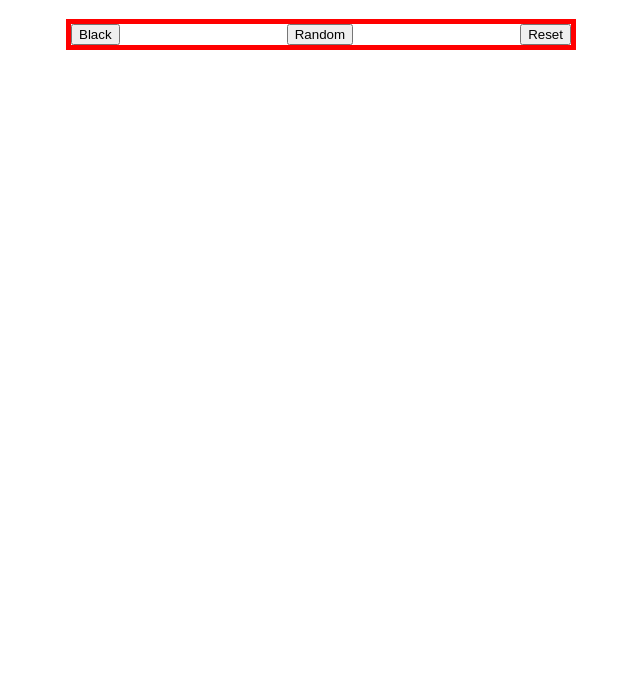
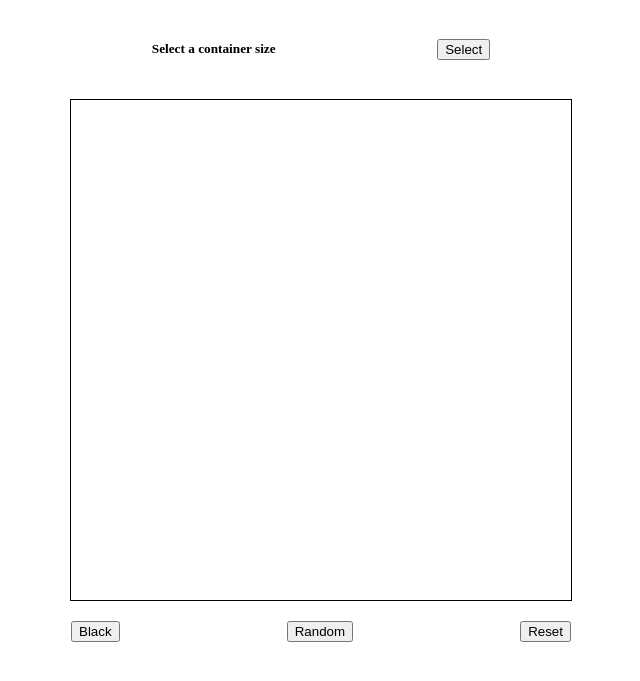
Before and after one commit to YoshiGuy2000/etch_mine, a plain HTML site: page index.html in a window 1280 px wide. Shown: the part 69-750 px from the top of the page, without its empty margins (319-959 px from the left). Drawn offline with Linux system fonts and the light colour scheme.

Commit message:
New hover features and new size menu

```diff
--- a/index.html
+++ b/index.html
@@ -11,6 +11,11 @@
 
 <body>
     <h1>Etch-a-Sketch Danny's Style</h1>
+    <div id="select_menu">
+        <h5 id="size_header">Select a container size</h5>
+        <button type="button" id="size_button">Select</button>
+    </div>
+    <div id="board"></div>
     <div id="buttons">
         <button type="button" id="black_color">Black</button>
         <button type="button" id="random_color">Random</button>
--- a/script.js
+++ b/script.js
@@ -0,0 +1,20 @@
+const container = document.querySelector("#board")
+
+function makeGrid(size) {
+    console.log("This works")
+    container.style.gridTemplateColumns = `repeat(${size}, 1fr)`
+    container.style.gridTemplateRows = `repeat(${size}, 1fr)`
+
+    let numDivs = size * size
+
+    for (let c = 0; c < numDivs; c++) {
+        let cell = document.createElement("div")
+        cell.addEventListener("mouseover", (event) => {
+            event.target.style.backgroundColor = "black";
+        })
+        container.insertAdjacentElement("beforeend", cell)
+
+    }
+}
+
+makeGrid(16)
--- a/style.css
+++ b/style.css
@@ -7,10 +7,27 @@ body {
 
 #buttons {
     display: flex;
-    border: 5px solid red;
     align-items: center;
     flex-direction: row;
     justify-content: space-between;
     width: 500px;
+    margin-top: 20px;
 
 }
+
+#board {
+    display: grid;
+    width: 500px;
+    height: 500px;
+    border: 1px solid black;
+
+}
+
+#select_menu {
+    display: flex;
+    flex-direction: row;
+    align-items: center;
+    width: 500px;
+    justify-content: space-around;
+    margin-bottom: 20px;
+}
```
